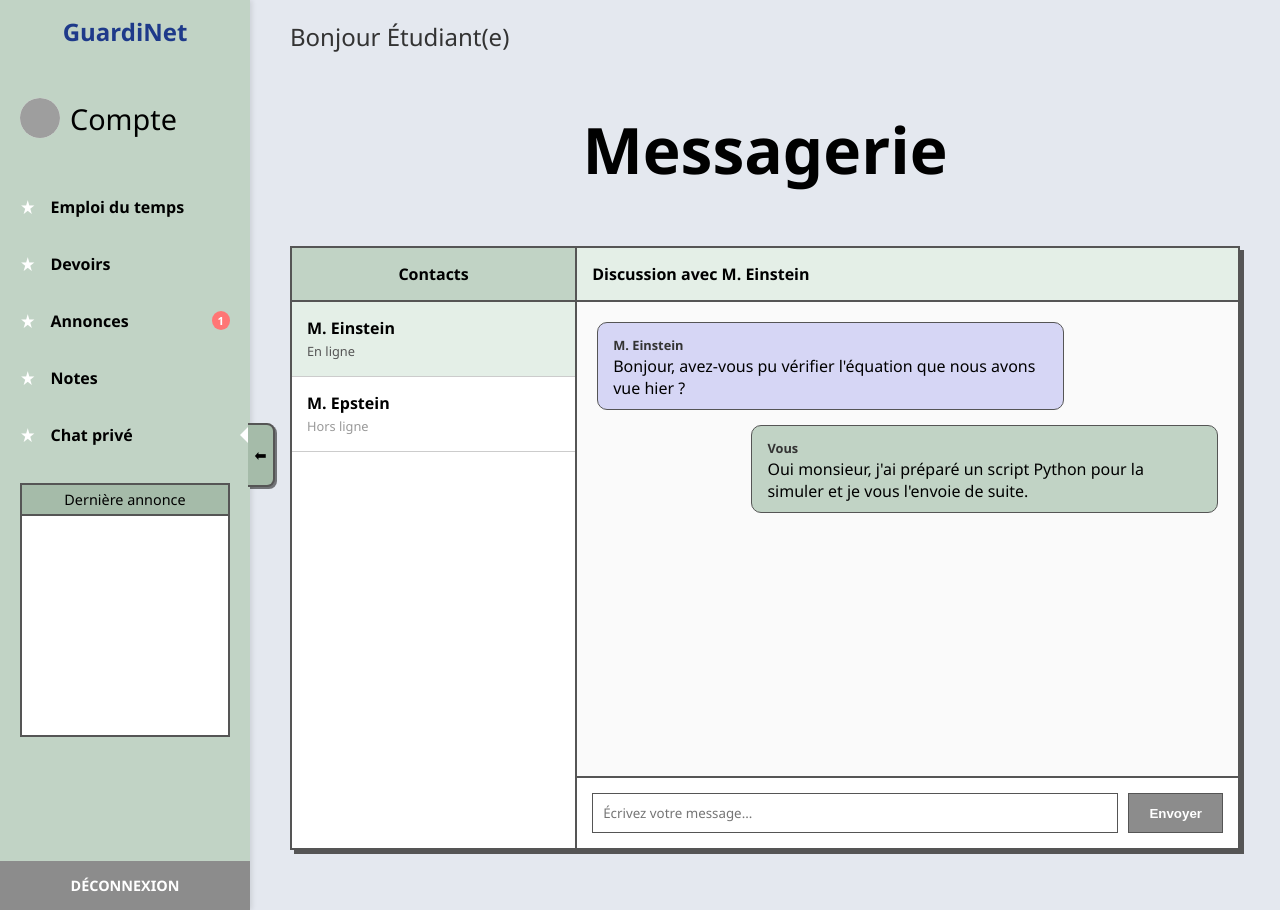
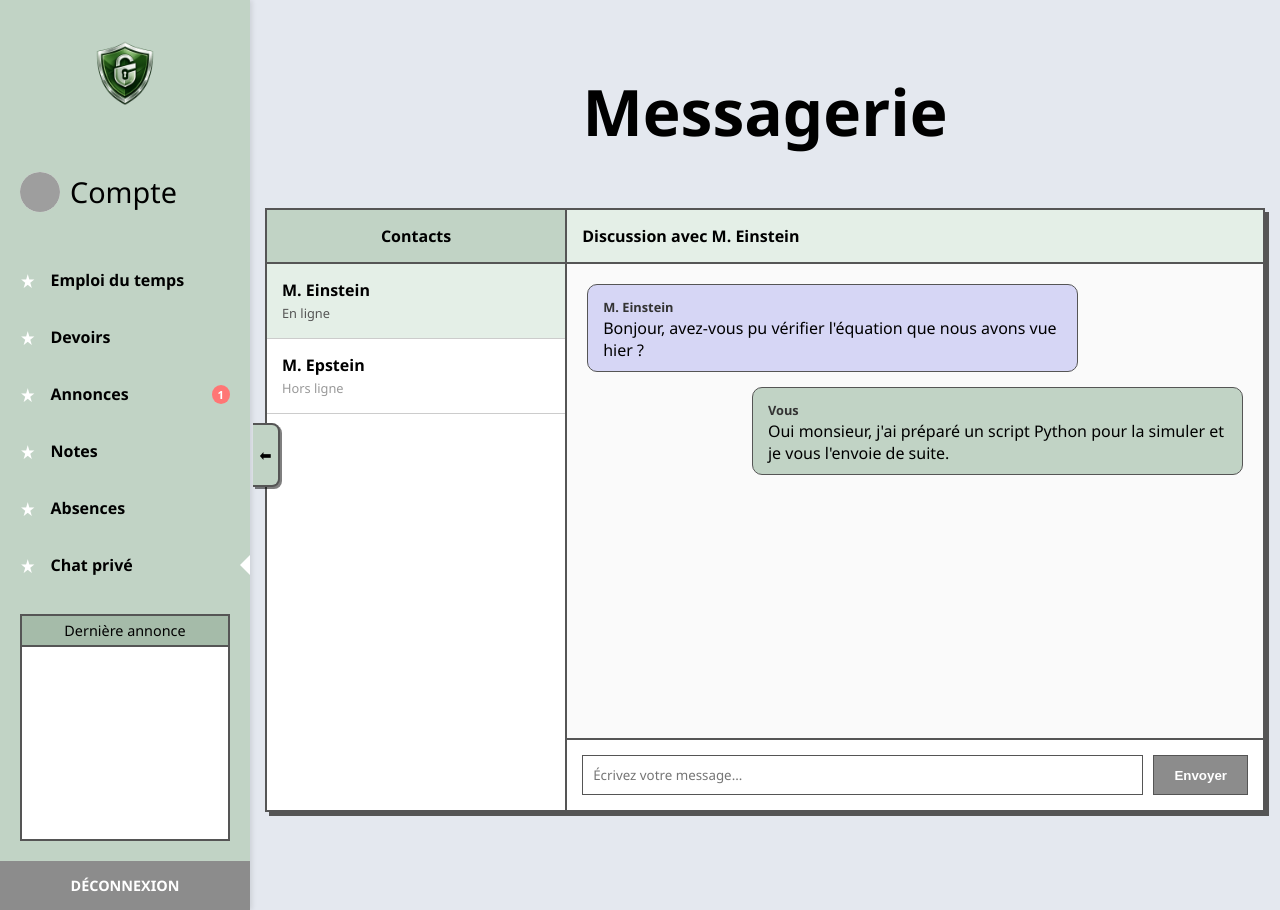
Before and after one commit to GuardiNet/GuardiNet, a Flask app: page /chat in a window 1280 px wide. Run offline with Flask 3, Linux system fonts and the light colour scheme; grey boxes are pictures that could not be loaded.

Commit message:
Update front end + ajout 404 & Absences

```diff
--- a/app/routes/main.py
+++ b/app/routes/main.py
@@ -1,3 +1,4 @@
+import random
 from flask import Blueprint, render_template
 
 main_bp = Blueprint('main', __name__)
@@ -27,6 +28,11 @@ def notes():
     # Page des notes
     return render_template('notes.html', active_page='notes')
 
+@main_bp.route('/absences')
+def absences():
+    # Page des absences
+    return render_template('absences.html', active_page='absences')
+
 @main_bp.route('/chat')
 def chat():
     # Page du chat privé
@@ -36,3 +42,18 @@ def chat():
 def login():
     # Placeholder pour la future page de connexion
     return "Page de connexion (à implémenter)"
+
+@main_bp.app_errorhandler(404)
+def page_not_found(e):
+    # Liste de mèmes drôles sur le développement ou l'absence de page
+    memes = [
+        "https://media.giphy.com/media/14uQ3cOFteDaU/giphy.gif", # IT crowd "Did you try turning it off"
+        "https://media.giphy.com/media/V80llXf734WzK/giphy.gif", # Monkey looking away
+        "https://media.giphy.com/media/NTur7XlVDUdqM/giphy.gif", # This is fine
+        "https://media.giphy.com/media/11rqJGteaNDOow/giphy.gif", # Confused Travolta
+        "https://media.giphy.com/media/YyKPbc5OOTSQE/giphy.gif", # Homer Simpson retreating into bushes
+        "https://media.giphy.com/media/jWexOOlPu6jq8/giphy.gif", # Computer smash
+        "https://media.giphy.com/media/fVqW1Hnpe6m8U/giphy.gif" # Magic programming cat
+    ]
+    meme_url = random.choice(memes)
+    return render_template('404.html', meme_url=meme_url), 404
--- a/app/static/css/style.css
+++ b/app/static/css/style.css
@@ -204,8 +204,10 @@ body, html {
 }
 
 .brand-logo img {
-    width: 120px;
+    width: 160px;
+    max-width: 100%;
     height: auto;
+    object-fit: contain;
 }
 
 /* ================================================== */
@@ -555,6 +558,58 @@ body, html {
 }
 
 /* ================================================== */
+/* STYLES SPÉCIFIQUES POUR LA MESSAGERIE (CHAT)       */
+/* ================================================== */
+
+.chat-container {
+    max-width: 1000px;
+    margin: 0 auto;
+    display: flex;
+    height: 600px;
+    background-color: white;
+    border: 2px solid #555;
+    box-shadow: 4px 4px 0 #555;
+    overflow: hidden;
+}
+
+.chat-sidebar {
+    width: 30%;
+    border-right: 2px solid #555;
+    display: flex;
+    flex-direction: column;
+}
+
+.chat-window {
+    width: 70%;
+    display: flex;
+    flex-direction: column;
+}
+
+.chat-input-area {
+    padding: 15px;
+    border-top: 2px solid #555;
+    background-color: white;
+}
+
+.chat-send-btn {
+    padding: 10px 20px;
+    background-color: #8c8c8c;
+    color: white;
+    border: 1px solid #555;
+    font-weight: bold;
+    cursor: pointer;
+    transition: background-color 0.2s;
+}
+
+.chat-send-btn:hover {
+    background-color: #777;
+}
+
+.send-icon {
+    display: none;
+}
+
+/* ================================================== */
 /* MEDIA QUERIES (RESPONSIVE)                         */
 /* ================================================== */
 
--- a/app/templates/annonces.html
+++ b/app/templates/annonces.html
@@ -3,9 +3,7 @@
 {% block title %}Annonces{% endblock %}
 
 {% block content %}
-    <h1 style="color: #333; margin-top: -20px; font-weight: normal; font-size: 1.5rem;">Bonjour {{ user_name | default('Étudiant(e)') }}</h1>
-
-    <div style="text-align: center; margin-bottom: 40px;">
+    <div style="text-align: center; margin-bottom: 40px; margin-top: 20px;">
         <h2 class="edt-main-title" style="font-size: 4rem;">Annonces</h2>
     </div>
 
--- a/app/templates/base.html
+++ b/app/templates/base.html
@@ -12,12 +12,7 @@
         <aside class="sidebar" id="sidebar">
             <div class="sidebar-inner">
                 <div class="brand-logo" style="margin-top: 15px;">
-                    <!-- Placeholder pour le vrai logo, on utilisera /static/img/logo.png plus tard -->
-                    {% if logo_url %}
-                        <img src="{{ logo_url }}" alt="GuardiNet Logo">
-                    {% else %}
-                        <h2 style="margin: 0; color: #1e3a8a;">GuardiNet</h2>
-                    {% endif %}
+                    <img src="{{ url_for('static', filename='img/logo.png') }}" alt="GuardiNet Logo" style="max-width: 80%; height: auto; display: block; margin: 0 auto;">
                 </div>
 
                 <div class="profile-section">
@@ -51,6 +46,12 @@
                             <a href="{{ url_for('main.notes') }}" class="nav-item">
                                 <span class="icon">★</span> Notes
                                 {% if active_page == 'notes' %}<div class="active-tab-indicator"></div>{% endif %}
+                            </a>
+                        </li>
+                        <li>
+                            <a href="{{ url_for('main.absences') }}" class="nav-item">
+                                <span class="icon">★</span> Absences
+                                {% if active_page == 'absences' %}<div class="active-tab-indicator"></div>{% endif %}
                             </a>
                         </li>
                         <li>
--- a/app/templates/chat.html
+++ b/app/templates/chat.html
@@ -3,16 +3,14 @@
 {% block title %}Chat privé{% endblock %}
 
 {% block content %}
-    <h1 style="color: #333; margin-top: -20px; font-weight: normal; font-size: 1.5rem;">Bonjour {{ user_name | default('Étudiant(e)') }}</h1>
-
     <div style="text-align: center; margin-bottom: 20px;">
         <h2 class="edt-main-title" style="font-size: 4rem;">Messagerie</h2>
     </div>
 
-    <div style="max-width: 1000px; margin: 0 auto; display: flex; height: 600px; background-color: white; border: 2px solid #555; box-shadow: 4px 4px 0 #555;">
+    <div class="chat-container">
 
         <!-- Liste des contacts -->
-        <div style="width: 30%; border-right: 2px solid #555; display: flex; flex-direction: column;">
+        <div class="chat-sidebar">
             <div style="background-color: #c1d3c5; padding: 15px; border-bottom: 2px solid #555; font-weight: bold; text-align: center;">
                 Contacts
             </div>
@@ -36,7 +34,7 @@
         </div>
 
         <!-- Fenêtre de chat -->
-        <div style="width: 70%; display: flex; flex-direction: column;">
+        <div class="chat-window">
             <div style="background-color: #e4efe7; padding: 15px; border-bottom: 2px solid #555; font-weight: bold;">
                 <span id="current-chat-name">Discussion avec M. Einstein</span>
             </div>
@@ -58,10 +56,13 @@
             </div>
 
             <!-- Zone de saisie -->
-            <div style="padding: 15px; border-top: 2px solid #555; background-color: white;">
-                <form action="#" method="POST" style="display: flex; gap: 10px;">
+            <div class="chat-input-area">
+                <form action="#" method="POST" style="display: flex; gap: 10px; width: 100%;">
                     <input type="text" placeholder="Écrivez votre message..." style="flex-grow: 1; padding: 10px; border: 1px solid #555; font-family: inherit;">
-                    <button type="submit" style="padding: 10px 20px; background-color: #8c8c8c; color: white; border: 1px solid #555; font-weight: bold; cursor: pointer;">Envoyer</button>
+                    <button type="submit" class="chat-send-btn">
+                        <span class="send-text">Envoyer</span>
+                        <span class="send-icon">➤</span>
+                    </button>
                 </form>
             </div>
         </div>
--- a/app/templates/devoirs.html
+++ b/app/templates/devoirs.html
@@ -3,9 +3,7 @@
 {% block title %}Devoirs{% endblock %}
 
 {% block content %}
-    <h1 style="color: #333; margin-top: -20px; font-weight: normal; font-size: 1.5rem;">Bonjour {{ user_name | default('Étudiant(e)') }}</h1>
-
-    <div style="text-align: center; margin-bottom: 40px;">
+    <div style="text-align: center; margin-bottom: 40px; margin-top: 20px;">
         <h2 class="edt-main-title" style="font-size: 4rem;">Mes Devoirs</h2>
     </div>
 
```
Also changed, not shown: other parts of app/static/css/style.css (+38 -0 lines), app/templates/404.html (added, +48 -0 lines), app/templates/absences.html (added, +44 -0 lines).
